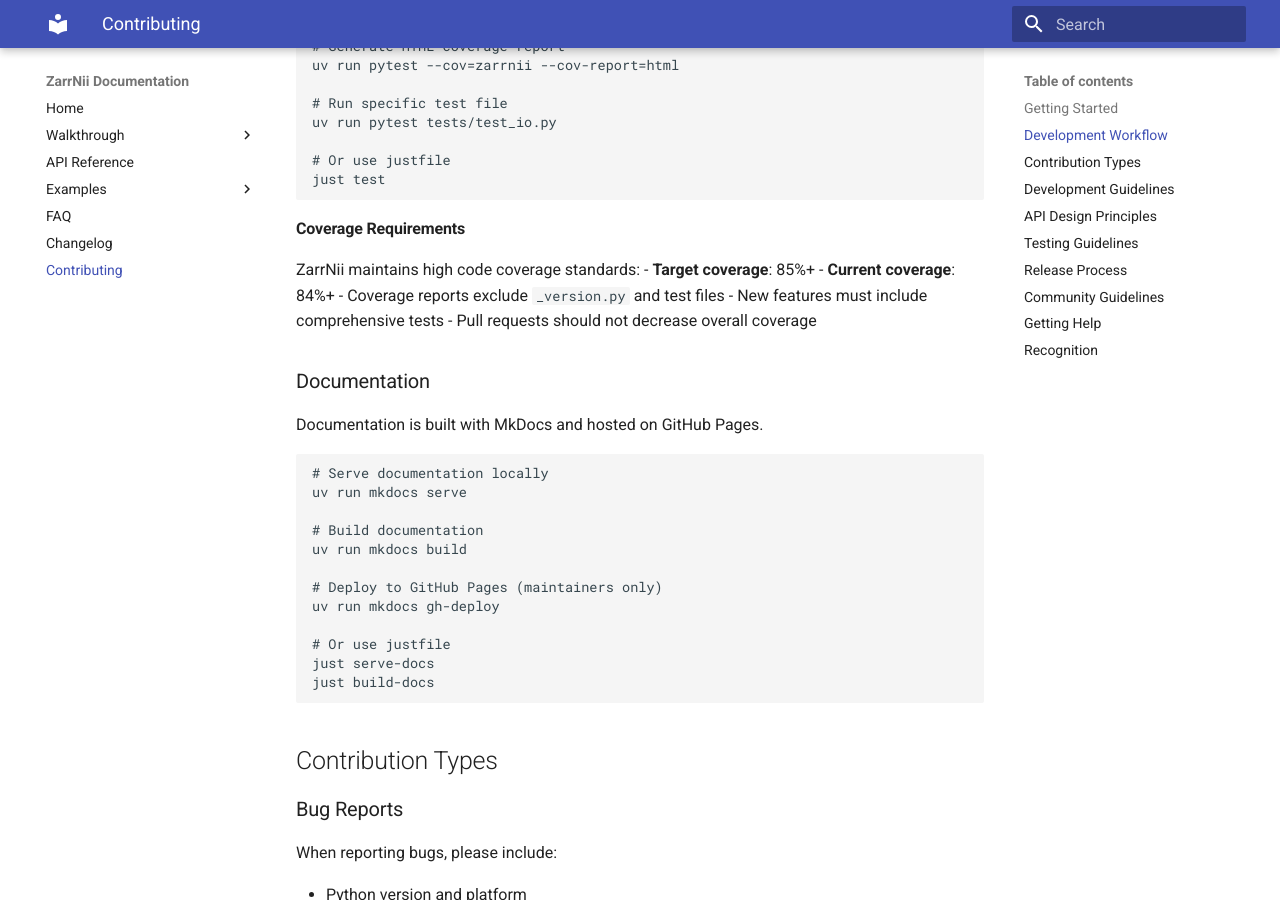
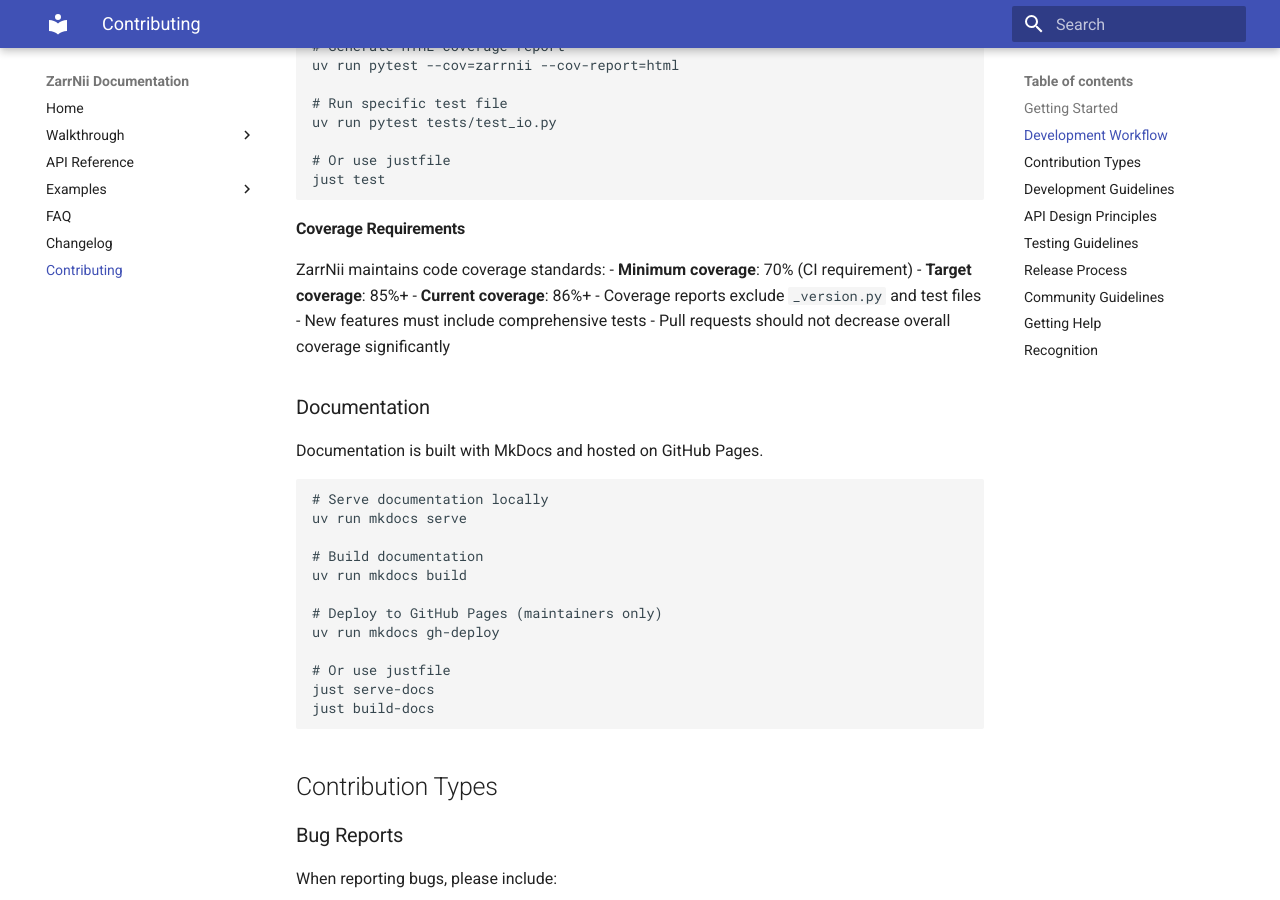
Before and after one commit to khanlab/zarrnii, an MkDocs documentation site: the page built from docs/contributing.md, in a window 1280 px wide and 900 px high, scrolled down 1599 px. Built offline with MkDocs 1.6.1 and Material for MkDocs 9.7.7, drawn with Linux system fonts in a browser that asks for light colours.

Commit message:
Reduce coverage requirement to 70% and update documentation
Co-authored-by: akhanf <11492701+akhanf@users.noreply.github.com>

```diff
--- a/docs/contributing.md
+++ b/docs/contributing.md
@@ -85,12 +85,13 @@ just test
 
 #### Coverage Requirements
 
-ZarrNii maintains high code coverage standards:
+ZarrNii maintains code coverage standards:
+- **Minimum coverage**: 70% (CI requirement)
 - **Target coverage**: 85%+
-- **Current coverage**: 84%+
+- **Current coverage**: 86%+
 - Coverage reports exclude `_version.py` and test files
 - New features must include comprehensive tests
-- Pull requests should not decrease overall coverage
+- Pull requests should not decrease overall coverage significantly
 
 ### Documentation
 
```
Also changed, not shown: 1 other file.
